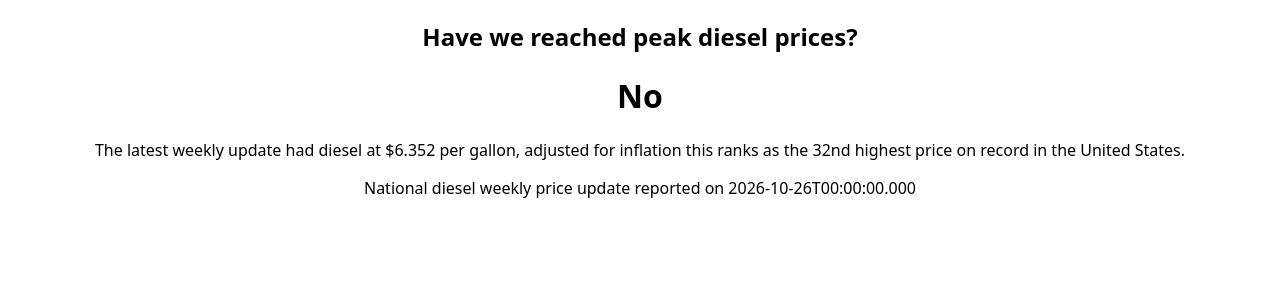
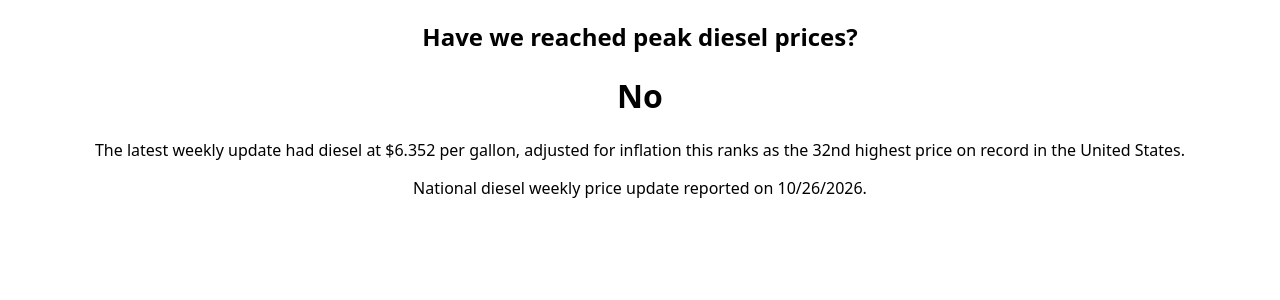
Before and after one commit to malelew/peak-diesel, a SvelteKit app in the folder peakdiesel-app/: page / in a window 1280 px wide. Shown: the top 300 px of the page. Built offline with nearby package versions, Linux system fonts and the light colour scheme.

Commit message:
Add date format

```diff
--- a/peakdiesel-app/src/routes/+page.svelte
+++ b/peakdiesel-app/src/routes/+page.svelte
@@ -1,27 +1,25 @@
 <script lang="ts">
-	import { formatRank } from '$lib/formatRank.js';
+	import { formatRank, formatDate } from '$lib/format.js';
 
 	let { data } = $props();
 
 	let dieselPrices = $derived(data.prices);
-
-	let latestPrice = $derived(data.prices[0]);
+	let latestPrice = $derived(dieselPrices[0]);
+	let latestDate = $derived(formatDate(latestPrice.Date));
 </script>
 
 <h2>Have we reached peak diesel prices?</h2>
 {#if latestPrice.price_rank == 1}
 	<h1>Yes</h1>
-	<!-- content here -->
 {:else}
 	<h1>No</h1>
-	<!-- content here -->
 {/if}
 
 <p>
 	The latest weekly update had diesel at ${latestPrice.Price} per gallon, adjusted for inflation this
 	ranks as the {formatRank(latestPrice.price_rank)} highest price on record in the United States.
 </p>
-<p>National diesel weekly price update reported on {latestPrice.Date}</p>
+<p>National diesel weekly price update reported on {latestDate}.</p>
 
 <style>
 	h1 {
```
Also changed, not shown: peakdiesel-app/src/lib/format.ts (renamed from peakdiesel-app/src/lib/formatRank.ts).
